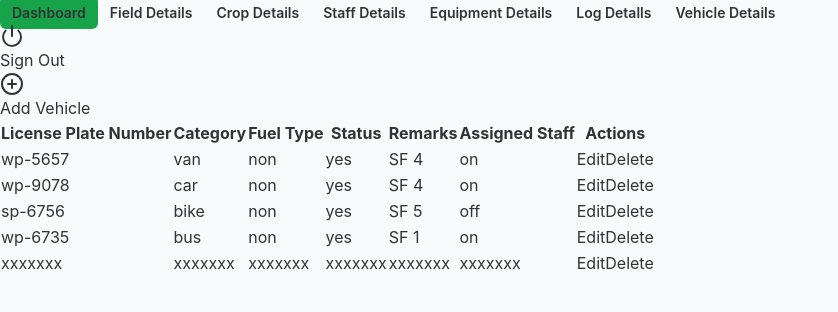
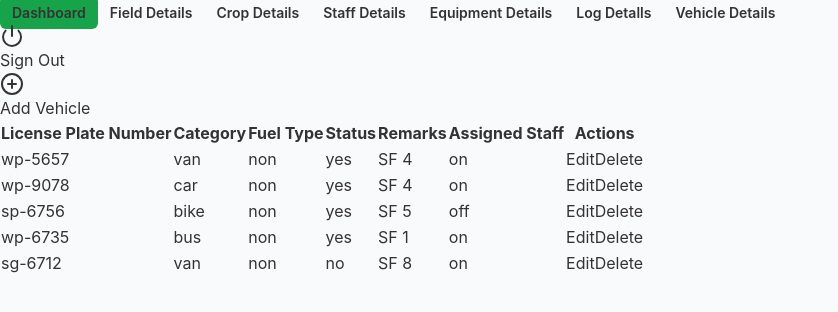
Before and after one commit to SandulRusara/green-shadow-react-pos, a React (Vite) app: page /vehicle in a window 1280 px wide. Shown: the top 312 px of the page, without its empty margins (0-838 px from the left). Built offline with nearby package versions, Linux system fonts and the light colour scheme.

Commit message:
table data update

```diff
--- a/src/pages/Vehicle.tsx
+++ b/src/pages/Vehicle.tsx
@@ -157,12 +157,12 @@ export function Vehicle() {
               </td>
             </tr>
             <tr className="hover:bg-slate-200 border-b border-gray-950 font-bold">
-              <td className="px-6 py-4">xxxxxxx</td>
-              <td className="px-6 py-4">xxxxxxx</td>
-              <td className="px-6 py-4">xxxxxxx</td>
-              <td className="px-6 py-4">xxxxxxx</td>
-              <td className="px-6 py-4">xxxxxxx</td>
-              <td className="px-6 py-4">xxxxxxx</td>
+              <td className="px-6 py-4">sg-6712</td>
+              <td className="px-6 py-4">van</td>
+              <td className="px-6 py-4">non</td>
+              <td className="px-6 py-4">no</td>
+              <td className="px-6 py-4">SF 8</td>
+              <td className="px-6 py-4">on</td>
               <td className="px-6 py-4">
                 <a
                   href="#"
```
